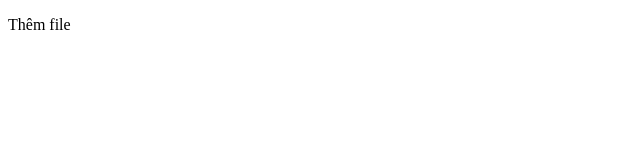
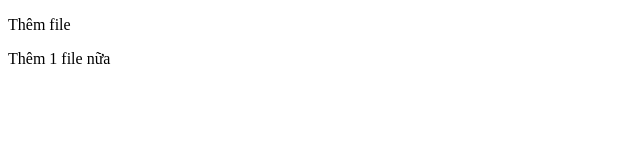
Before and after one commit to nguyengiathanh99/test-update-file-git, a plain HTML site: page about.html in a window 1280 px wide. Shown: the full height of the page, 0-640 px from the left. Drawn offline with Linux system fonts and the light colour scheme.

Commit message:
Update about.html

```diff
--- a/about.html
+++ b/about.html
@@ -6,5 +6,6 @@
 </head>
 <body>
 	<p> Thêm file</p>
+	<p> Thêm 1 file nữa </p>
 </body>
 </html>
```
